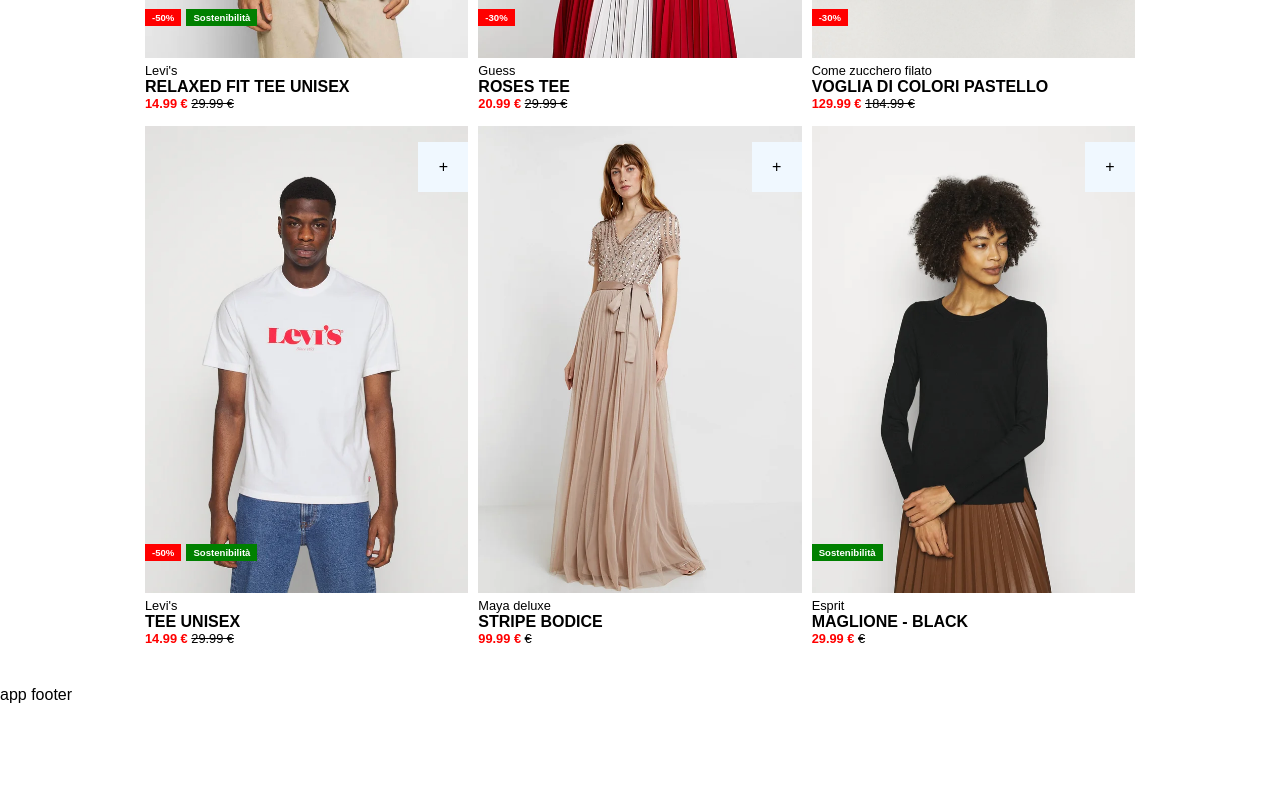
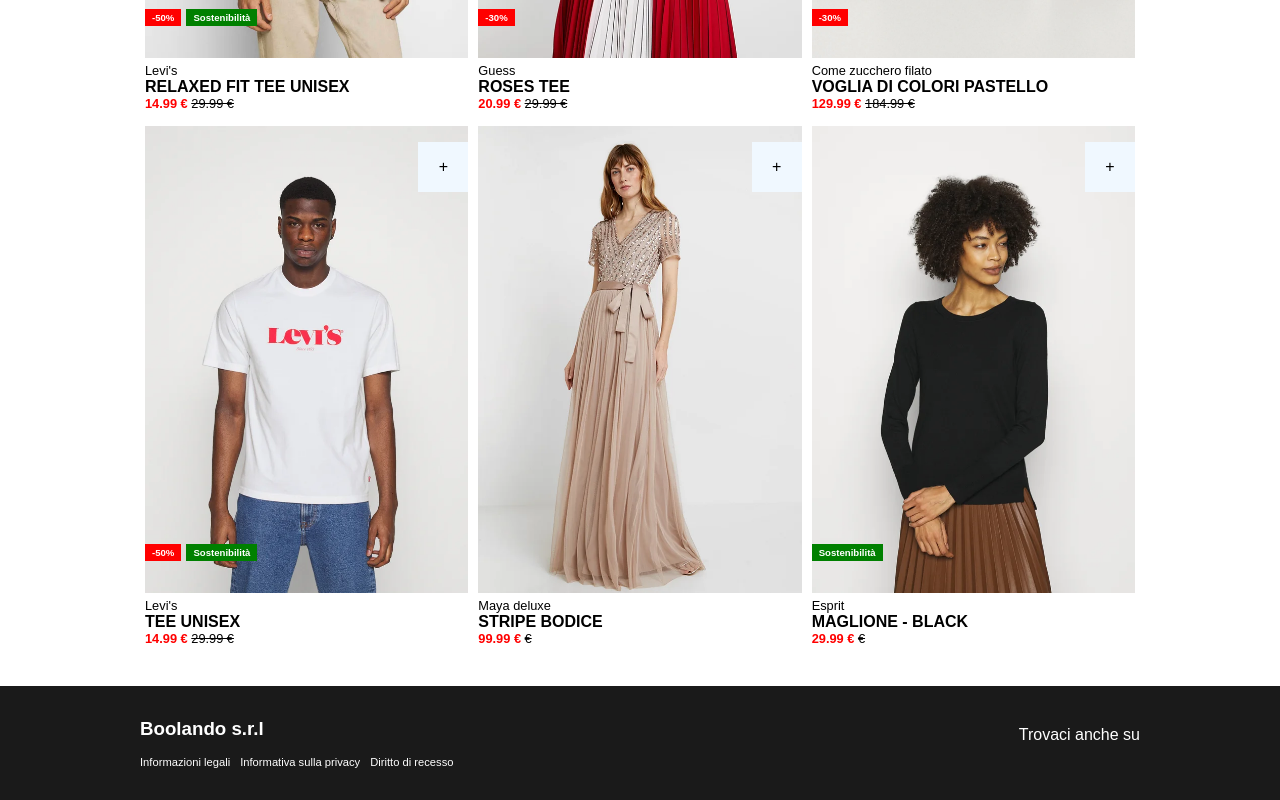
Before and after one commit to LorenzoRossini01/vite-boolando, a Vue app: page / in a window 1280 px wide. Shown: the part 504-1304 px from the top of the page. Before the commit the page ends 1208 px from the top, so only its background shows below. Built offline with nearby package versions, Linux system fonts and the light colour scheme.

Commit message:
feat: add footer component

```diff
--- a/src/components/AppFooter.vue
+++ b/src/components/AppFooter.vue
@@ -1,13 +1,81 @@
 <script>
 export default {
   data() {
-    return {};
+    return {
+      footerLink: [
+        {
+          text: "Informazioni legali",
+          href: "#",
+        },
+        {
+          text: "Informativa sulla privacy",
+          href: "#",
+        },
+        {
+          text: "Diritto di recesso",
+          href: "#",
+        },
+      ],
+
+      footerIcons: [
+        "fa-brands fa-square-twitter",
+        "fa-brands fa-square-facebook",
+        "fa-brands fa-square-instagram",
+        "fa-brands fa-square-pinterest",
+        "fa-brands fa-square-youtube",
+      ],
+    };
   },
 };
 </script>
 
 <template>
-  <footer>app footer</footer>
+  <footer>
+    <div class="container">
+      <div class="footer-left">
+        <h3>Boolando s.r.l</h3>
+        <ul>
+          <li v-for="link in footerLink">
+            <a :href="link.href">{{ link.text }}</a>
+          </li>
+        </ul>
+      </div>
+
+      <div class="footer-right">
+        <p>Trovaci anche su</p>
+        <ul>
+          <li v-for="icon in footerIcons">
+            <a href="#">
+              <i :class="icon" class="fa-2x"></i>
+            </a>
+          </li>
+        </ul>
+      </div>
+    </div>
+  </footer>
 </template>
 
-<style lang="scss" scoped></style>
+<style lang="scss" scoped>
+footer {
+  padding: 2rem 0;
+  background-color: #1a1a1a;
+  color: white;
+  .container {
+    display: flex;
+    justify-content: space-between;
+    align-items: center;
+    ul {
+      display: flex;
+      gap: 10px;
+      font-size: 0.7rem;
+      margin-top: 1rem;
+    }
+    li {
+      a {
+        text-decoration: none;
+        color: inherit;
+      }
+    }
+  }
+}
+</style>
```
